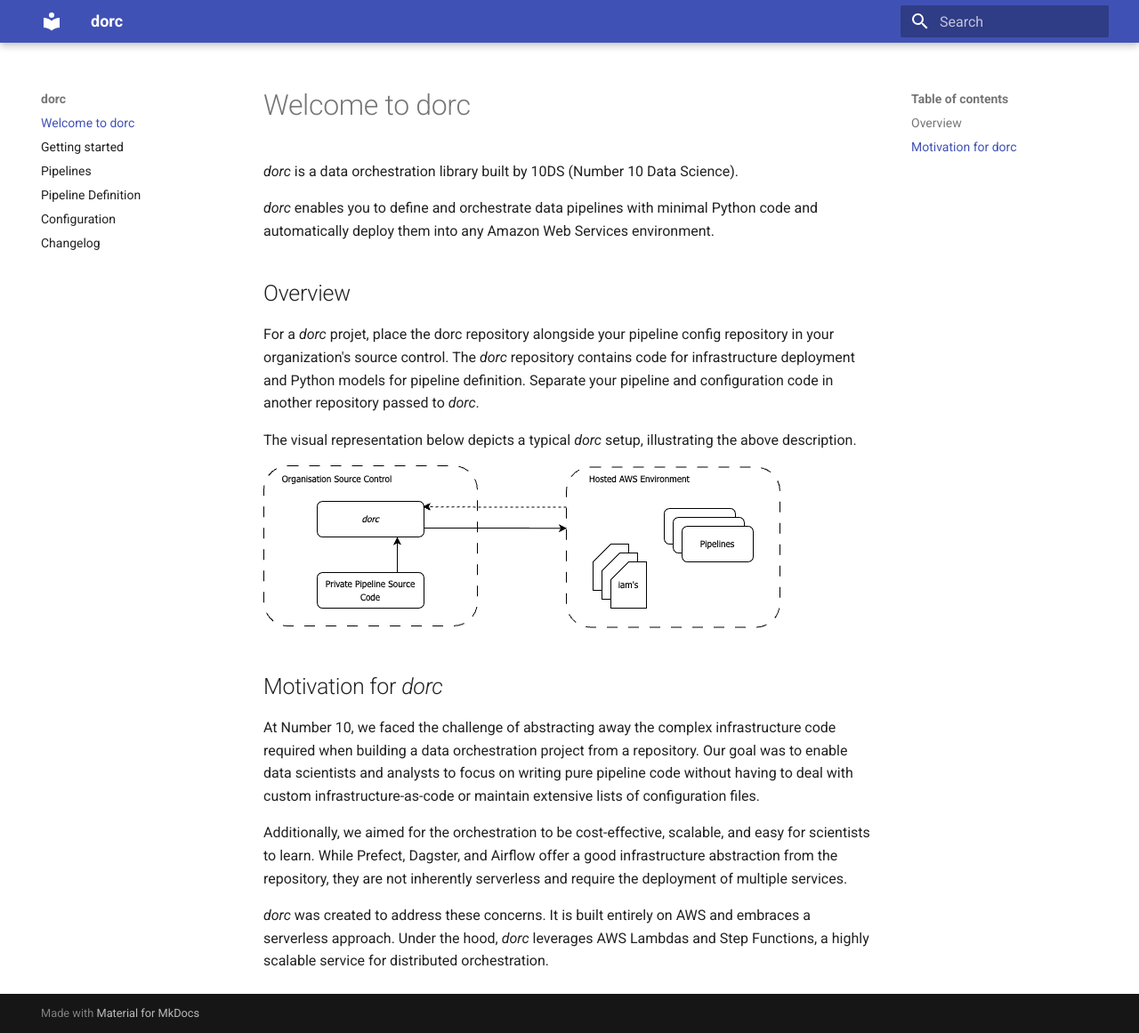
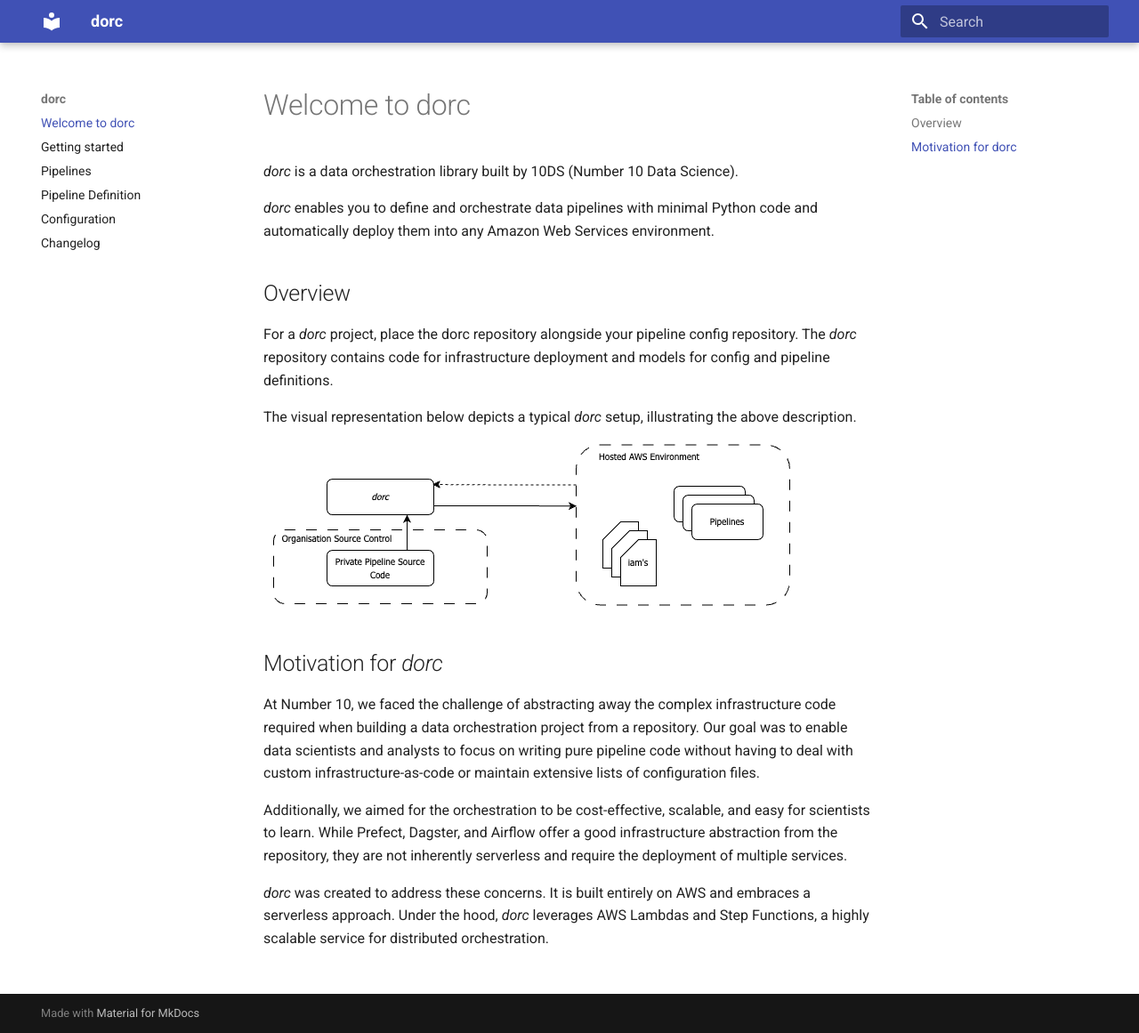
Before and after one commit to no10ds/dorc, an MkDocs documentation site: the page built from docs/index.md, in a window 1280 px wide and 1161 px high. Shown: the whole window at 89% size. Built offline with MkDocs 1.6.1 and Material for MkDocs 9.7.7, drawn with Linux system fonts in a browser that asks for light colours.

Commit message:
move dorc out of orginisational source control

```diff
--- a/docs/index.md
+++ b/docs/index.md
@@ -4,7 +4,7 @@
 
 ## Overview
 
-For a *dorc* projet, place the dorc repository alongside your pipeline config repository in your organization's source control. The *dorc* repository contains code for infrastructure deployment and Python models for pipeline definition. Separate your pipeline and configuration code in another repository passed to *dorc*.
+For a *dorc* project, place the dorc repository alongside your pipeline config repository. The *dorc* repository contains code for infrastructure deployment and models for config and pipeline definitions.
 
 The visual representation below depicts a typical *dorc* setup, illustrating the above description.
 
```
Also changed, not shown: docs/images/dorc_overview.png.
